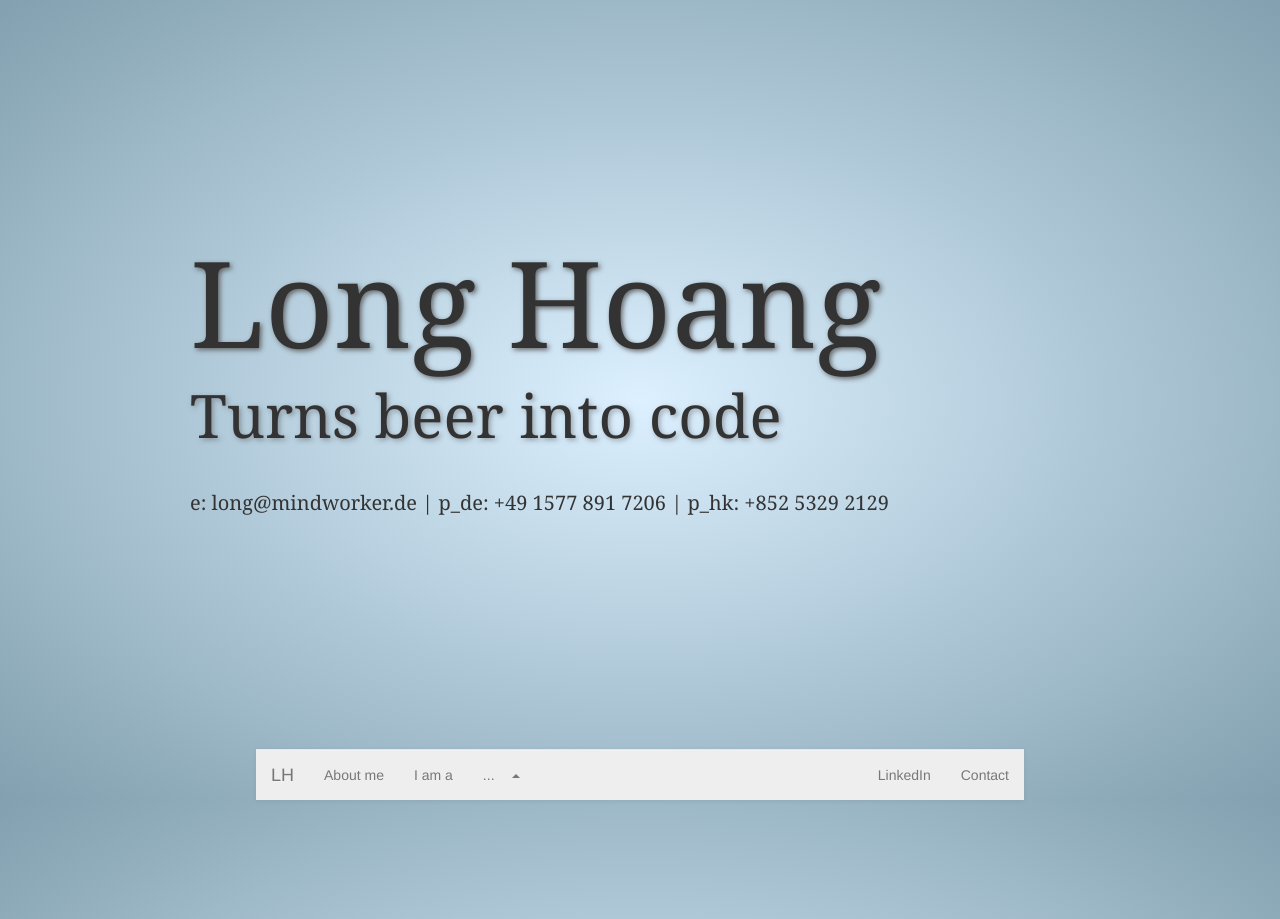
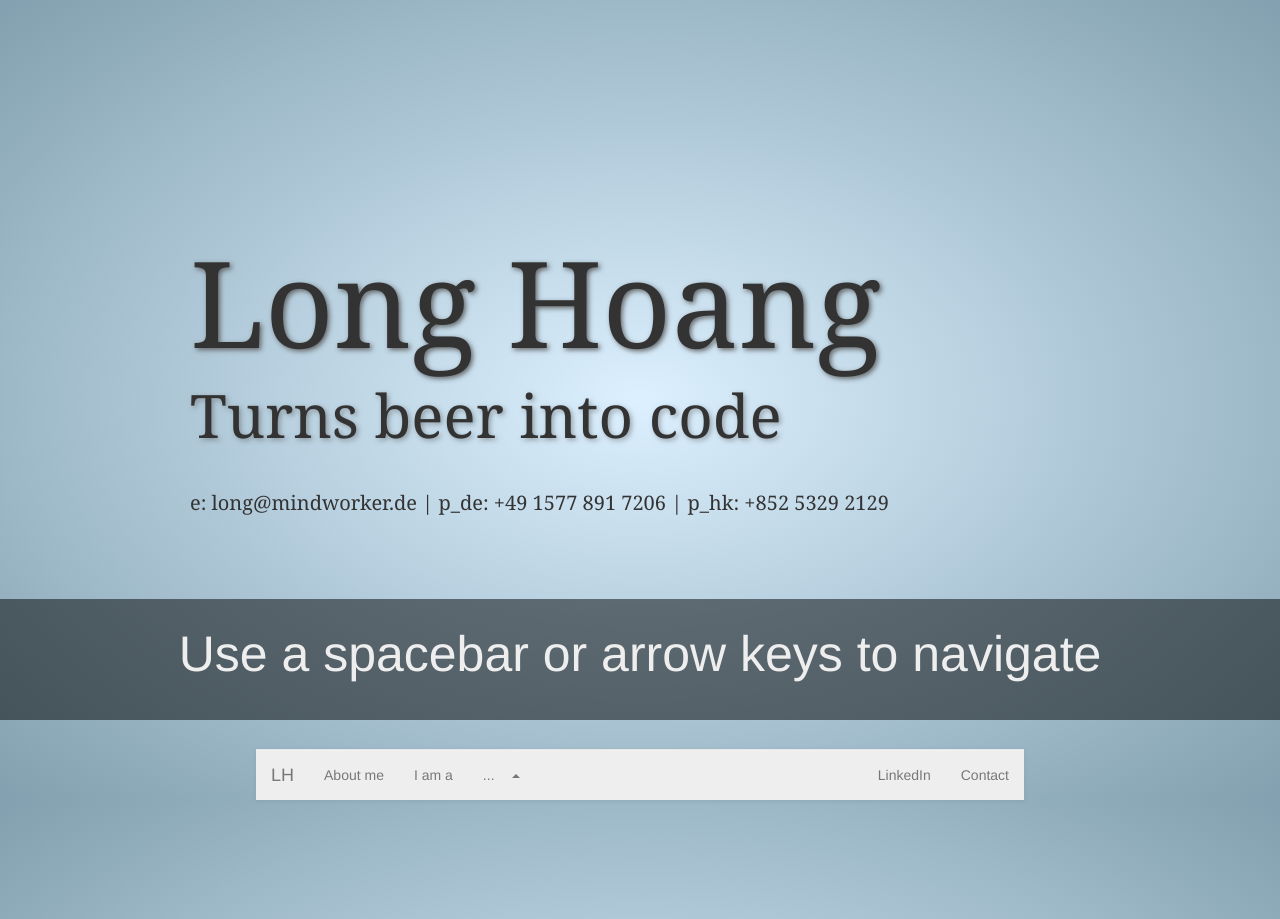
Before and after one commit to loong/longhoang, a PHP site: page / in a window 1280 px wide; the page is wider, and only the part inside the window is pictured. Shown: the top 919 px of that part. Run offline with PHP 8.4, Linux system fonts and the light colour scheme; some libraries are stand-ins or nearby versions.

Commit message:
Fix broken links add hint box, add story tooltip

```diff
--- a/css/impress-new.css
+++ b/css/impress-new.css
@@ -103,6 +103,7 @@ i, em { font-style: italic }
 /*
     ... and give links a nice look.
 */
+
 a {
     color: inherit;
     text-decoration: none;
@@ -272,10 +273,19 @@ a:focus {
 }
 
 .hint {
+    /*
+        We hide the hint until presentation is started and from browsers not supporting
+        impress.js, as they will have a linear scrollable view ...
+    */
+    display: none;
+
+    /*
+        ... and give it some fixed position and nice styles.
+    */
     position: fixed;
     left: 0;
     right: 0;
-    bottom: 150px;
+    bottom: 10%;
 
     background: rgba(0,0,0,0.5);
     color: #EEE;
@@ -286,8 +296,30 @@ a:focus {
 
     z-index: 100;
 
+    /*
+        By default we don't want the hint to be visible, so we make it transparent ...
+    */
     opacity: 0;
 
+    /*
+        ... and position it below the bottom of the screen (relative to it's fixed position)
+    */
+    -webkit-transform: translateY(400px);
+    -moz-transform:    translateY(400px);
+    -ms-transform:     translateY(400px);
+    -o-transform:      translateY(400px);
+    transform:         translateY(400px);
+
+    /*
+        Now let's imagine that the hint is visible and we want to fade it out and move out
+        of the screen.
+
+        So we define the transition on the opacity property with 1s duration and another
+        transition on transform property delayed by 1s so it will happen after the fade out
+        on opacity finished.
+
+        This way user will not see the hint moving down.
+    */
     -webkit-transition: opacity 1s, -webkit-transform 0.5s 1s;
     -moz-transition:    opacity 1s,    -moz-transform 0.5s 1s;
     -ms-transition:     opacity 1s,     -ms-transform 0.5s 1s;
@@ -295,15 +327,40 @@ a:focus {
     transition:         opacity 1s,         transform 0.5s 1s;
 }
 
-.step-title + .hint {
+/*
+    Now we 'enable' the hint when presentation is initialized ...
+*/
+.impress-enabled .hint { display: block }
+
+/*
+    ... and we will show it when the first step (with id 'bored') is active.
+*/
+.impress-on-title .hint {
+    /*
+        We remove the transparency and position the hint in its default fixed
+        position.
+    */
     opacity: 1;
 
-    -webkit-transition: opacity 1s 2s, -webkit-transform 0.5s;
-    -moz-transition:    opacity 1s 2s,    -moz-transform 0.5s;
-    -ms-transition:     opacity 1s 2s,     -ms-transform 0.5s;
-    -o-transition:      opacity 1s 2s,      -o-transform 0.5s;
-    transition:         opacity 1s 2s,         transform 0.5s;
+    -webkit-transform: translateY(0px);
+    -moz-transform:    translateY(0px);
+    -ms-transform:     translateY(0px);
+    -o-transform:      translateY(0px);
+    transform:         translateY(0px);
 
+    /*
+        Now for fade in transition we have the oposite situation from the one
+        above.
+
+        First after 4.5s delay we animate the transform property to move the hint
+        into its correct position and after that we fade it in with opacity
+        transition.
+    */
+    -webkit-transition: opacity 1s 5s, -webkit-transform 0.5s 4.5s;
+    -moz-transition:    opacity 1s 5s,    -moz-transform 0.5s 4.5s;
+    -ms-transition:     opacity 1s 5s,     -ms-transform 0.5s 4.5s;
+    -o-transition:      opacity 1s 5s,      -o-transform 0.5s 4.5s;
+    transition:         opacity 1s 5s,         transform 0.5s 4.5s;
 }
 
 /* general */
@@ -326,3 +383,23 @@ a:focus {
     -o-transition:      opacity 1s,      -o-transform 0.5s 1s;
     transition:         opacity 1s,         transform 0.5s 1s;
 }
+
+/*
+    And as the last thing there is a workaround for quite strange bug.
+    It happens a lot in Chrome. I don't remember if I've seen it in Firefox.
+    Sometimes the element positioned in 3D (especially when it's moved back
+    along Z axis) is not clickable, because it falls 'behind' the <body>
+    element.
+    To prevent this, I decided to make <body> non clickable by setting
+    pointer-events property to `none` value.
+    Value if this property is inherited, so to make everything else clickable
+    I bring it back on the #impress element.
+    If you want to know more about `pointer-events` here are some docs:
+    https://developer.mozilla.org/en/CSS/pointer-events
+    There is one very important thing to notice about this workaround - it makes
+    everything 'unclickable' except what's in #impress element.
+    So use it wisely ... or don't use at all.
+*/
+.impress-enabled          { pointer-events: none }
+.impress-enabled #impress { pointer-events: auto }
+nav { pointer-events: auto }
--- a/css/style.css
+++ b/css/style.css
@@ -9,15 +9,6 @@ body {
     background:         radial-gradient(rgb(220, 240, 255), rgb(130, 160, 175));
 
     -webkit-font-smoothing: antialiased;
-}
-
-.row{
-    overflow: hidden;
-}
-
-[class*="col-"]{
-    margin-bottom: -99999px;
-    padding-bottom: 99999px;
 }
 
 #title {
--- a/home.html
+++ b/home.html
@@ -44,7 +44,7 @@
 				<div class="collapse navbar-collapse" id="bs-example-navbar-collapse-1">
 					<ul class="nav navbar-nav">
 						<li><a href="#/about">About me</a></li>
-						<li><a href="#/stories">I am a</a></li>
+						<li><a href="#/stories" data-toggle="tooltip-story" data-placement="top" title="Click here to return">I am a</a></li>
 						<li class="dropdown">
 							<a href="#" class="dropdown-toggle" data-toggle="dropdown" role="button" aria-haspopup="true" aria-expanded="false">... &nbsp;&nbsp;&nbsp;<span class="caret"></span></a>
 							<ul class="dropdown-menu">
@@ -101,7 +101,7 @@
 
 				<div class="caption">
 				  <h3>Backpacker</h3>
-				  <p>After high school I took a Gap year and traveled for 9 months in South East Asia. <a href="#/backpack"> More</a>.</p>
+				  <p>After high school I took a Gap year and traveled for 9 months in South East Asia. <a href="#/backpack" onclick="tooltipStory()"> More</a>.</p>
 				</div>
 			      </div>
 			    </div>
@@ -111,7 +111,7 @@
 				<img class="img-responsive" src="img/rov.jpg" alt="Engineer Long">
 				<div class="caption">
 				  <h3>Engineer</h3>
-				  <p>I am programming for more than a decade. I built autonomous agriculture robots and underwater ROVs. <a href="#/engineer"> More</a>.</p>
+				  <p>I am programming for more than a decade. I built autonomous agriculture robots and underwater ROVs. <a href="#/engineer" onclick="tooltipStory()"> More</a>.</p>
 				</div>
 			      </div>
 			    </div>
@@ -121,7 +121,7 @@
 				<img class="img-responsive" src="img/vnhat.jpg" alt="Frisbee Lover Long">
 				<div class="caption">
 				  <h3>Frisbee lover</h3>
-				  <p>Frisbee got me for a few years already. I love this sport! <a href="#/frisbeelover"> More</a>.</p>
+				  <p>Frisbee got me for a few years already. I love this sport! <a href="#/frisbeelover" onclick="tooltipStory()"> More</a>.</p>
 				</div>
 			      </div>
 			    </div>
--- a/js/script.js
+++ b/js/script.js
@@ -12,3 +12,16 @@ function equalHeight(group) {
 $(document).ready(function() {
     equalHeight($(".storybox"));
 });
+
+function tooltipStory() {
+    setTimeout(showTooltipStory, 2000);
+    setTimeout(hideTooltipStory, 4000);
+}
+
+function showTooltipStory() {
+    $('[data-toggle="tooltip-story"]').tooltip("show");
+}
+
+function hideTooltipStory() {
+    $('[data-toggle="tooltip-story"]').tooltip("hide");
+}
```
